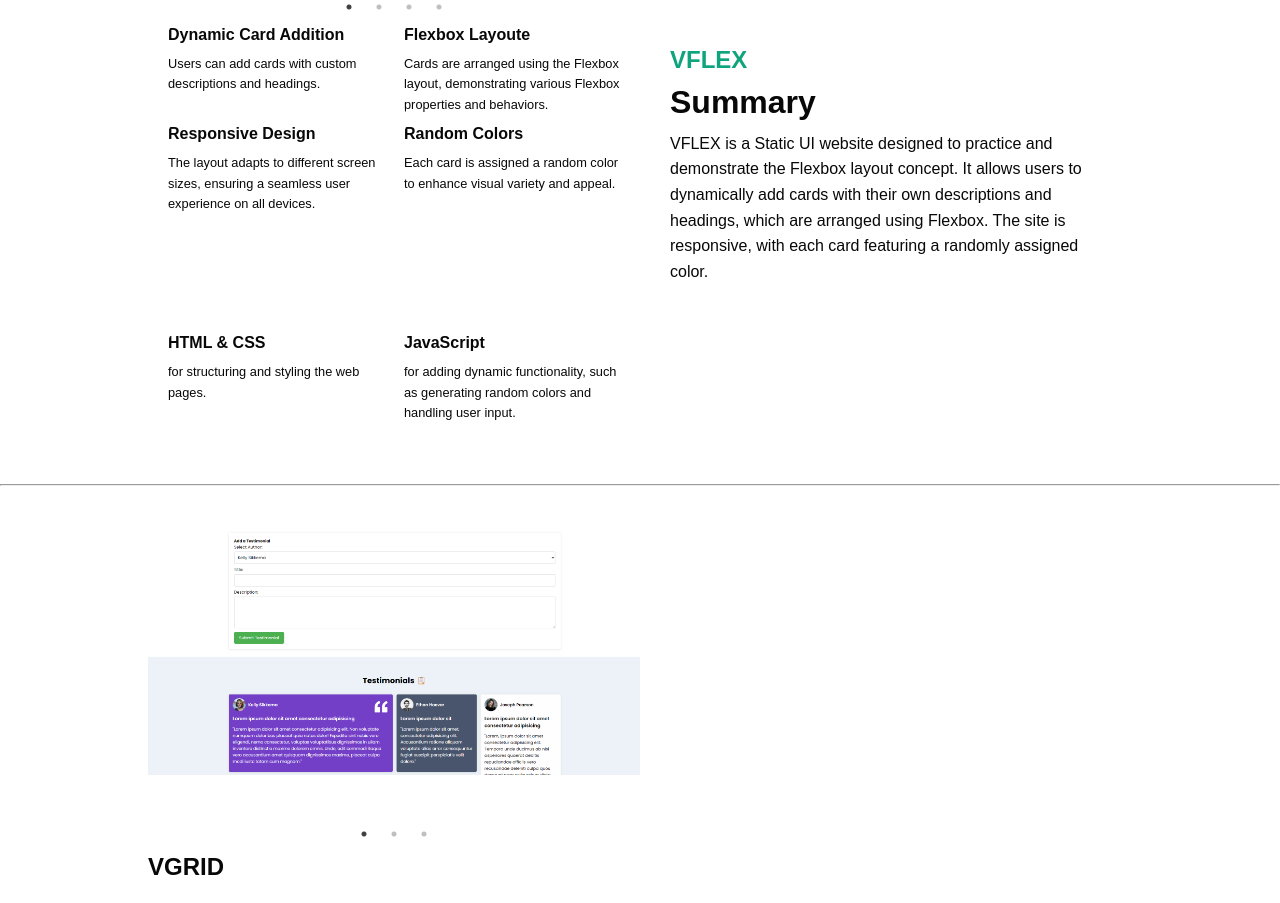
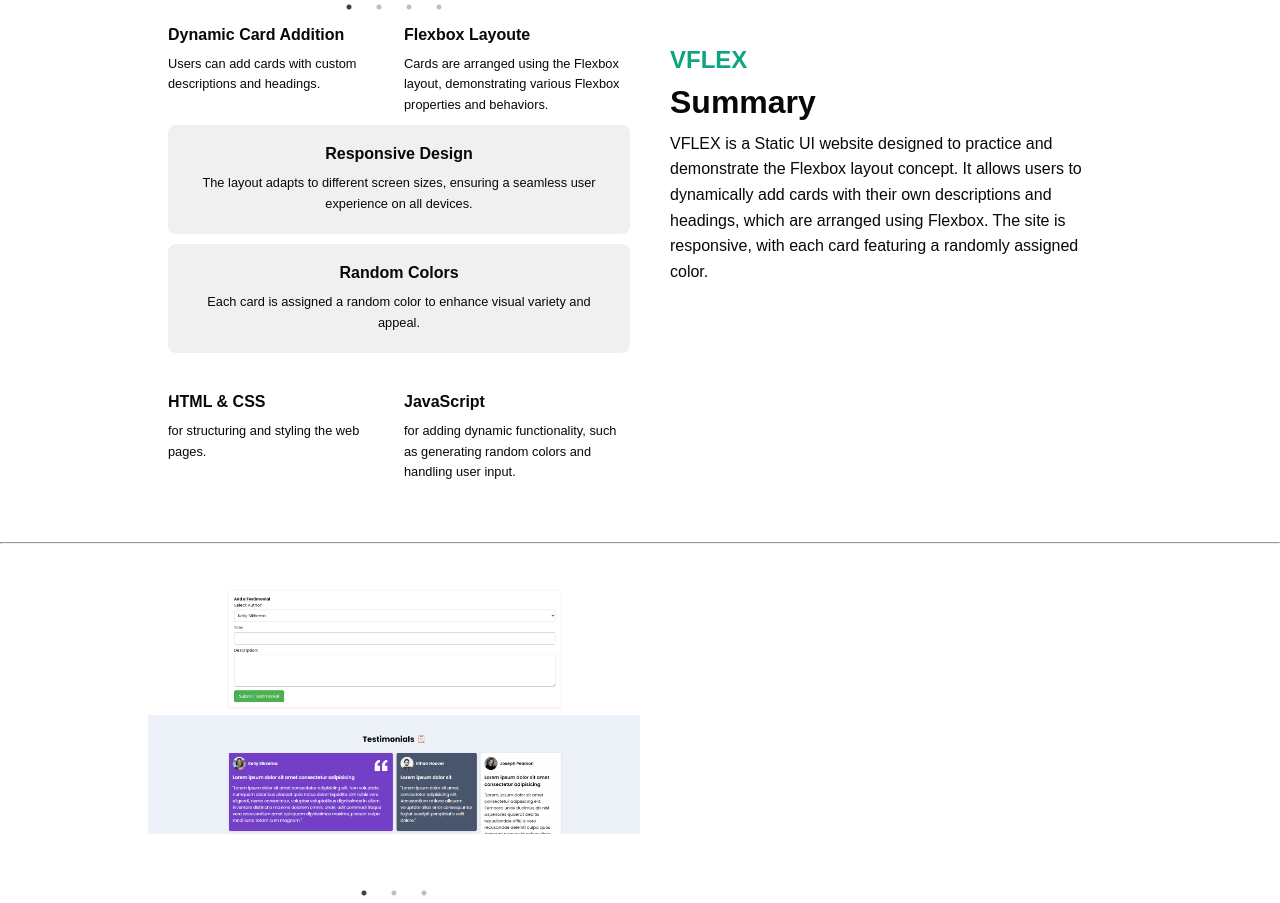
Before and after one commit to varunnlv/vportfolio, a React (Create React App) app: page / in a window 1280 px wide. Shown: the part 7620-8523 px from the top of the page. Built offline with nearby package versions, Linux system fonts and the light colour scheme.

Commit message:
Update portfolio.jsx

```diff
--- a/src/components/portfolio/portfolio.jsx
+++ b/src/components/portfolio/portfolio.jsx
@@ -649,23 +649,24 @@ const Portfolio = () => {
 
                         </div>
                       </div>
-                      <div className="image-row">
 
-                        <div className="image-item">
 
+                      <div className="experience">
+                        <div className="experience-text">
                             <div>
                                 <b>Responsive Design</b>
                                 <p>The layout adapts to different screen sizes, ensuring a seamless user experience on all devices.</p>
                             </div>
+                        </div>
 
-                        </div>
-                        <div className="image-item">
+                      </div>
 
+                      <div className="experience">
+                        <div className="experience-text">
                             <div>
                                 <b>Random Colors</b>
                                 <p>Each card is assigned a random color to enhance visual variety and appeal.</p>
                             </div>
-
                         </div>
                       </div>
 
```
